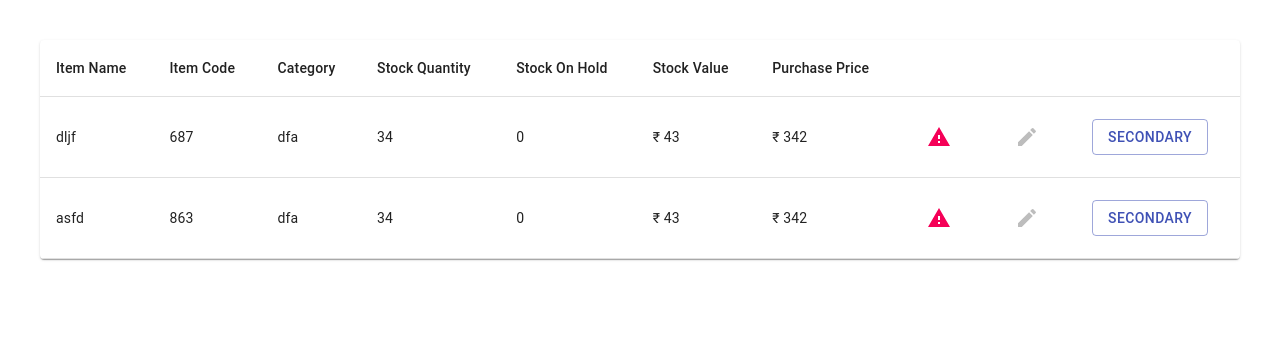
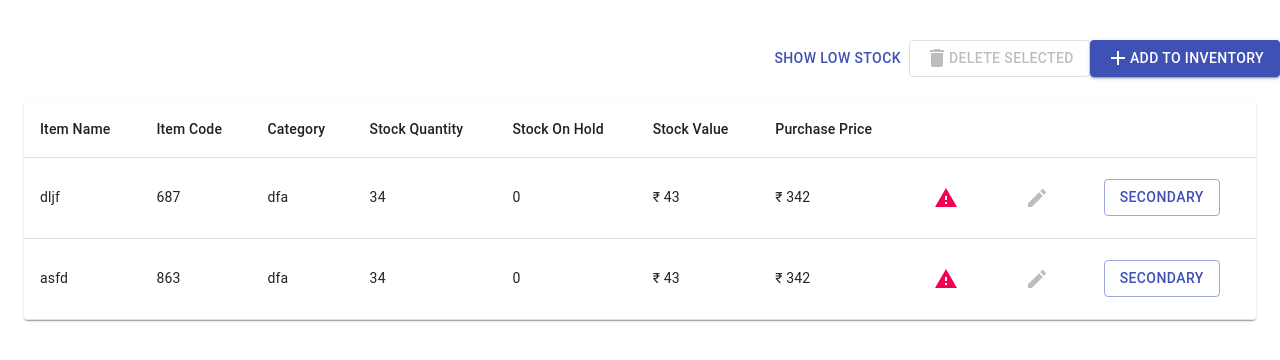
Before and after one commit to PriyaBihani/Solar-ladder-task, a React (Create React App) app in the folder client/: page / in a window 1280 px wide. Shown: the top 360 px of the page. Built offline with nearby package versions, Linux system fonts and the light colour scheme.

Commit message:
Actions Header

```diff
--- a/client/src/components/Actions.js
+++ b/client/src/components/Actions.js
@@ -1,5 +1,25 @@
-import { Box } from '@material-ui/core';
+import { Box, Button } from '@material-ui/core';
+import { Delete, Add } from '@material-ui/icons';
 
 export const Actions = () => {
-	return <Box></Box>;
+	return (
+		<Box
+			component='div'
+			mt={5}
+			style={{
+				display: 'flex',
+				justifyContent: 'flex-end',
+				alignItems: 'center',
+			}}>
+			<Button color='primary'>Show Low Stock</Button>
+			<Button variant='outlined' disabled>
+				<Delete />
+				{'  '} Delete Selected
+			</Button>
+			<Button variant='contained' color='primary'>
+				<Add />
+				{'   '} Add To Inventory
+			</Button>
+		</Box>
+	);
 };
--- a/client/src/components/Inventory.js
+++ b/client/src/components/Inventory.js
@@ -38,7 +38,7 @@ const rows = [
 
 export const Inventory = () => {
 	return (
-		<Box m={5}>
+		<Box m={3}>
 			<TableContainer component={Paper}>
 				<Table>
 					<TableHead>
```
